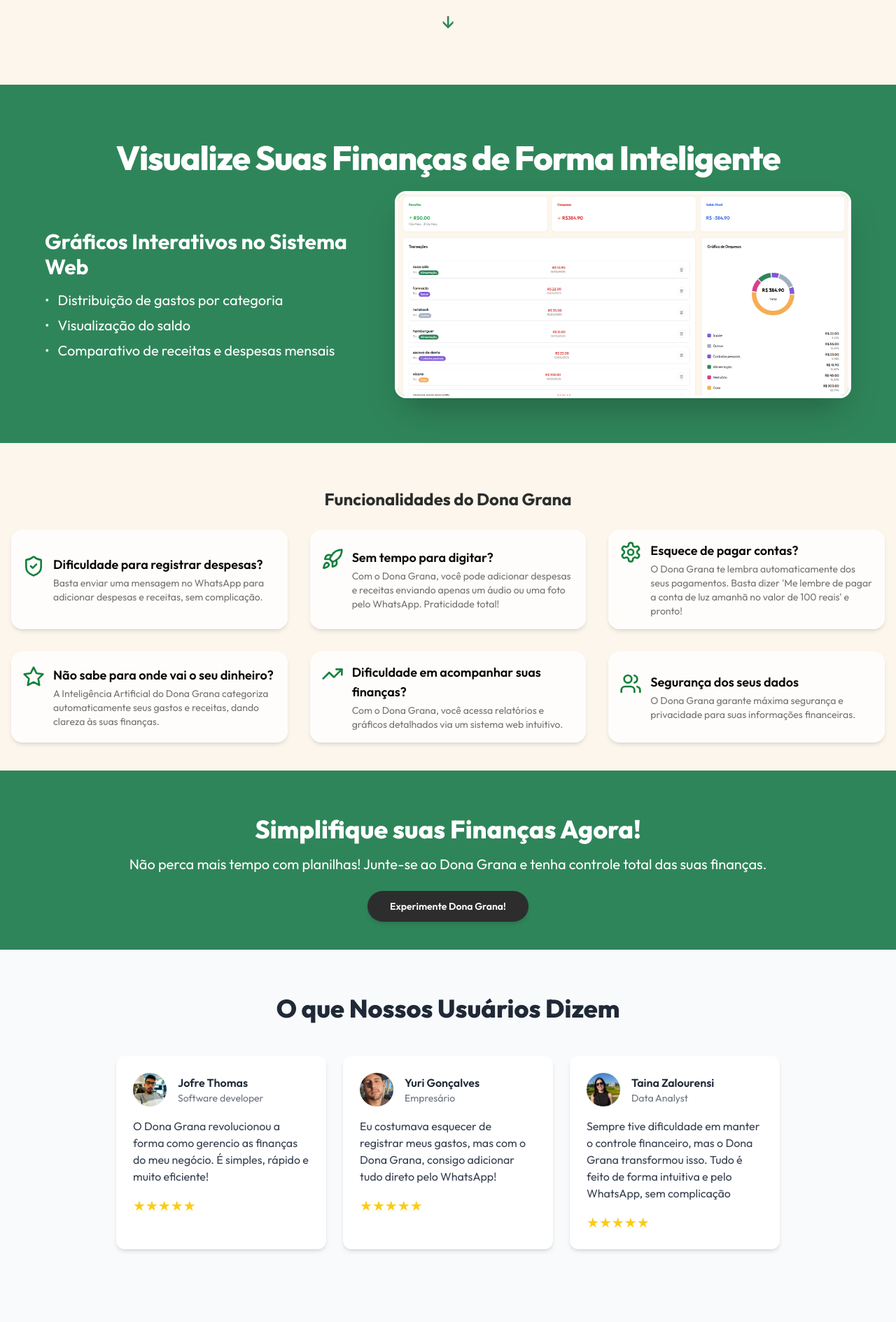
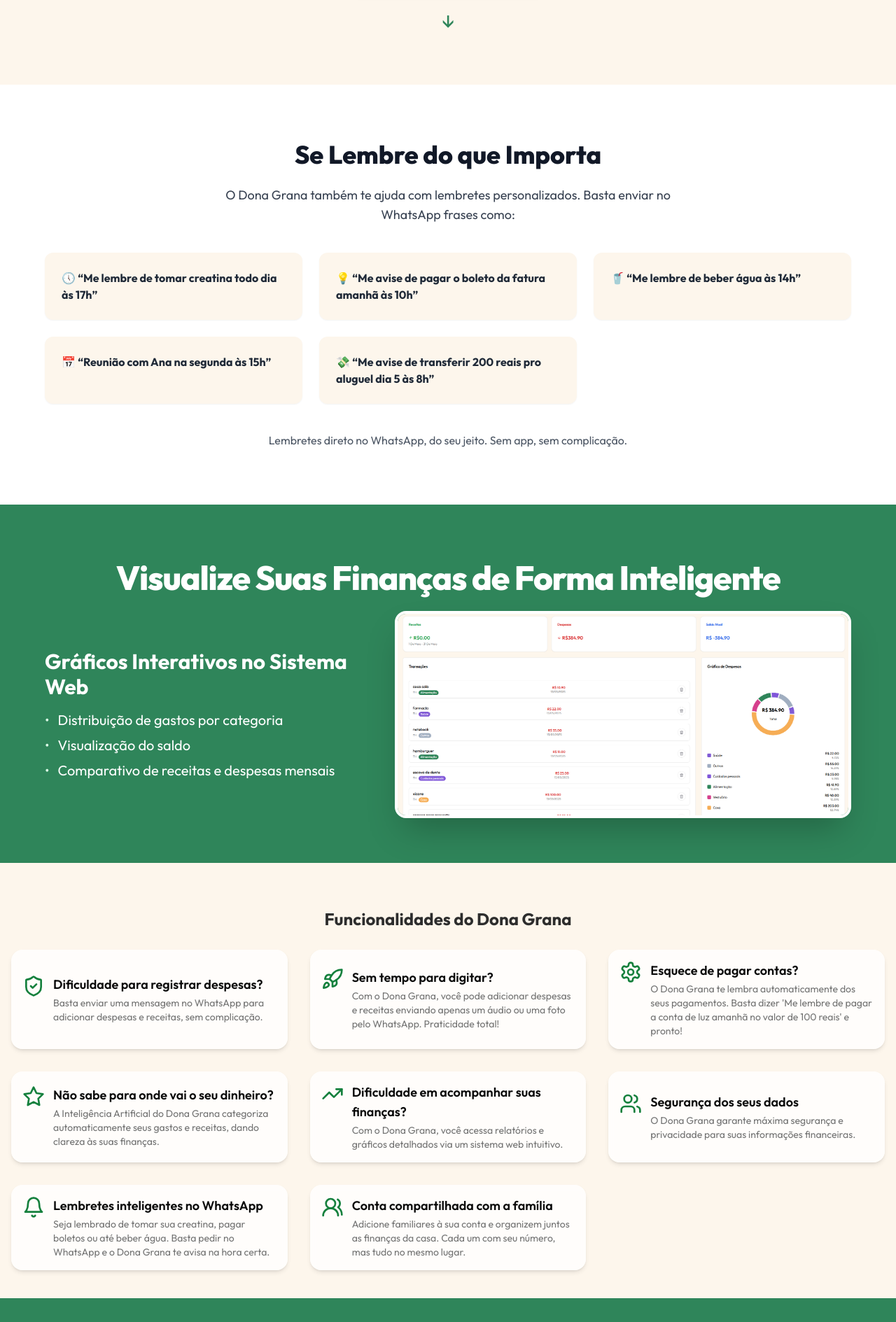
Before and after one commit to odutrajs/FinanceApp, a Next.js app: page / in a window 1280 px wide. Shown: the part 1060-2949 px from the top of the page at 70% size. Built offline with nearby package versions, Linux system fonts and the light colour scheme; no server answers.

Commit message:
feat: dashboard share account

```diff
--- a/app/(routes)/dashboard/page.tsx
+++ b/app/(routes)/dashboard/page.tsx
@@ -184,7 +184,7 @@
     percent: ((cat.amount / totalCategoryAmount) * 100).toFixed(2),
     cor: cat.color || "#999999",
   }));
-
+  console.log(me);
   return (
     <>
       <Header />
@@ -246,7 +246,7 @@
 
         <div className="flex gap-4 flex-wrap mb-4">
           <div className="flex flex-col sm:flex-row sm:items-end sm:flex-wrap gap-4 mb-6">
-            {me?.sharedWithPhones && (
+            {me?.sharedWithPhones.length > 0 && (
               <div className="flex-1 sm:flex-none">
                 <label className="text-sm font-medium block mb-1">
                   Cadastrado por:
--- a/app/(routes)/shared-account/page.tsx
+++ b/app/(routes)/shared-account/page.tsx
@@ -9,10 +9,10 @@
 import { updateSharedPhones } from "./services/updateSharedPhones";
 import { deleteSharedPhone } from "./services/deleteSharedPhones";
 import { Button } from "../../../@/components/ui/button";
-import { maskCellphone } from "../../../utils/maskCellphone";
 import { queryClient } from "../../../configs/query";
 import "react-phone-number-input/style.css";
 import PhoneInput from "react-phone-number-input";
+import { useRouter } from "next/navigation";
 
 type SharedForm = {
   phone: string;
@@ -20,6 +20,7 @@
 
 export default function SharedAccountPage() {
   const { toast } = useToast();
+  const router = useRouter();
 
   const { data: user, isLoading } = useQuery({
     queryKey: ["userMe"],
@@ -90,20 +91,17 @@
     return `(55) ${ddd}${firstPart}-${secondPart}`;
   }
 
-  function formatPhoneInternational(e164: string) {
-    if (!e164.startsWith("55") || e164.length !== 13) return e164;
+  return (
+    <div className="bg-[#FDF6EC] min-h-screen w-full">
+      <Header />
+      <div className="p-6 max-w-2xl mx-auto w-full">
+        <Button
+          onClick={() => router.push("/dashboard")}
+          className="bg-gray-700 text-white hover:bg-gray-800 transition"
+        >
+          ← Voltar para o Dashboard
+        </Button>
 
-    const ddd = e164.slice(2, 4);
-    const first = e164.slice(4, 9);
-    const last = e164.slice(9);
-
-    return `+55 (${ddd}) ${first}-${last}`;
-  }
-
-  return (
-    <>
-      <Header />
-      <div className="p-6 max-w-2xl mx-auto bg-[#FDF6EC] min-h-screen">
         <h1 className="text-xl font-semibold mb-6 text-[#2D2D2D]">
           Compartilhar acesso com telefone
         </h1>
@@ -182,6 +180,6 @@
           </>
         )}
       </div>
-    </>
+    </div>
   );
 }
--- a/app/_components/Hero/FeatureSection.jsx
+++ b/app/_components/Hero/FeatureSection.jsx
@@ -9,6 +9,8 @@
   Star,
   TrendingUp,
   Users,
+  Bell,
+  UsersRound,
 } from "lucide-react";
 
 const FeatureSection = () => {
@@ -49,9 +51,70 @@
       description:
         "O Dona Grana garante máxima segurança e privacidade para suas informações financeiras.",
     },
+    {
+      title: "Lembretes inteligentes no WhatsApp",
+      icon: Bell,
+      description:
+        "Seja lembrado de tomar sua creatina, pagar boletos ou até beber água. Basta pedir no WhatsApp e o Dona Grana te avisa na hora certa.",
+    },
+    {
+      title: "Conta compartilhada com a família",
+      icon: UsersRound,
+      description:
+        "Adicione familiares à sua conta e organizem juntos as finanças da casa. Cada um com seu número, mas tudo no mesmo lugar.",
+    },
   ];
+
   return (
     <>
+      <section className="w-full bg-white py-20 px-6 text-center">
+        <h2 className="text-3xl sm:text-4xl font-extrabold text-gray-900 mb-6">
+          Se Lembre do que Importa
+        </h2>
+        <p className="text-lg text-gray-700 max-w-2xl mx-auto mb-10">
+          O Dona Grana também te ajuda com lembretes personalizados. Basta
+          enviar no WhatsApp frases como:
+        </p>
+
+        <div className="grid grid-cols-1 sm:grid-cols-2 lg:grid-cols-3 gap-6 max-w-6xl mx-auto text-left">
+          <div className="bg-[#FDF6EC] p-6 rounded-xl shadow-sm">
+            <p className="text-gray-800">
+              🕔 <strong>“Me lembre de tomar creatina todo dia às 17h”</strong>
+            </p>
+          </div>
+          <div className="bg-[#FDF6EC] p-6 rounded-xl shadow-sm">
+            <p className="text-gray-800">
+              💡{" "}
+              <strong>
+                “Me avise de pagar o boleto da fatura amanhã às 10h”
+              </strong>
+            </p>
+          </div>
+          <div className="bg-[#FDF6EC] p-6 rounded-xl shadow-sm">
+            <p className="text-gray-800">
+              🥤 <strong>“Me lembre de beber água às 14h”</strong>
+            </p>
+          </div>
+          <div className="bg-[#FDF6EC] p-6 rounded-xl shadow-sm">
+            <p className="text-gray-800">
+              📅 <strong>“Reunião com Ana na segunda às 15h”</strong>
+            </p>
+          </div>
+          <div className="bg-[#FDF6EC] p-6 rounded-xl shadow-sm">
+            <p className="text-gray-800">
+              💸{" "}
+              <strong>
+                “Me avise de transferir 200 reais pro aluguel dia 5 às 8h”
+              </strong>
+            </p>
+          </div>
+        </div>
+
+        <p className="text-md text-gray-600 mt-10">
+          Lembretes direto no WhatsApp, do seu jeito. Sem app, sem complicação.
+        </p>
+      </section>
+
       <section className="w-full bg-[#2F855A] pt-20 pb-16 px-6 text-white flex flex-col items-center">
         <h2 className="text-4xl sm:text-5xl font-extrabold tracking-tight text-center mb-6 leading-tight">
           Visualize Suas Finanças de Forma Inteligente
```
